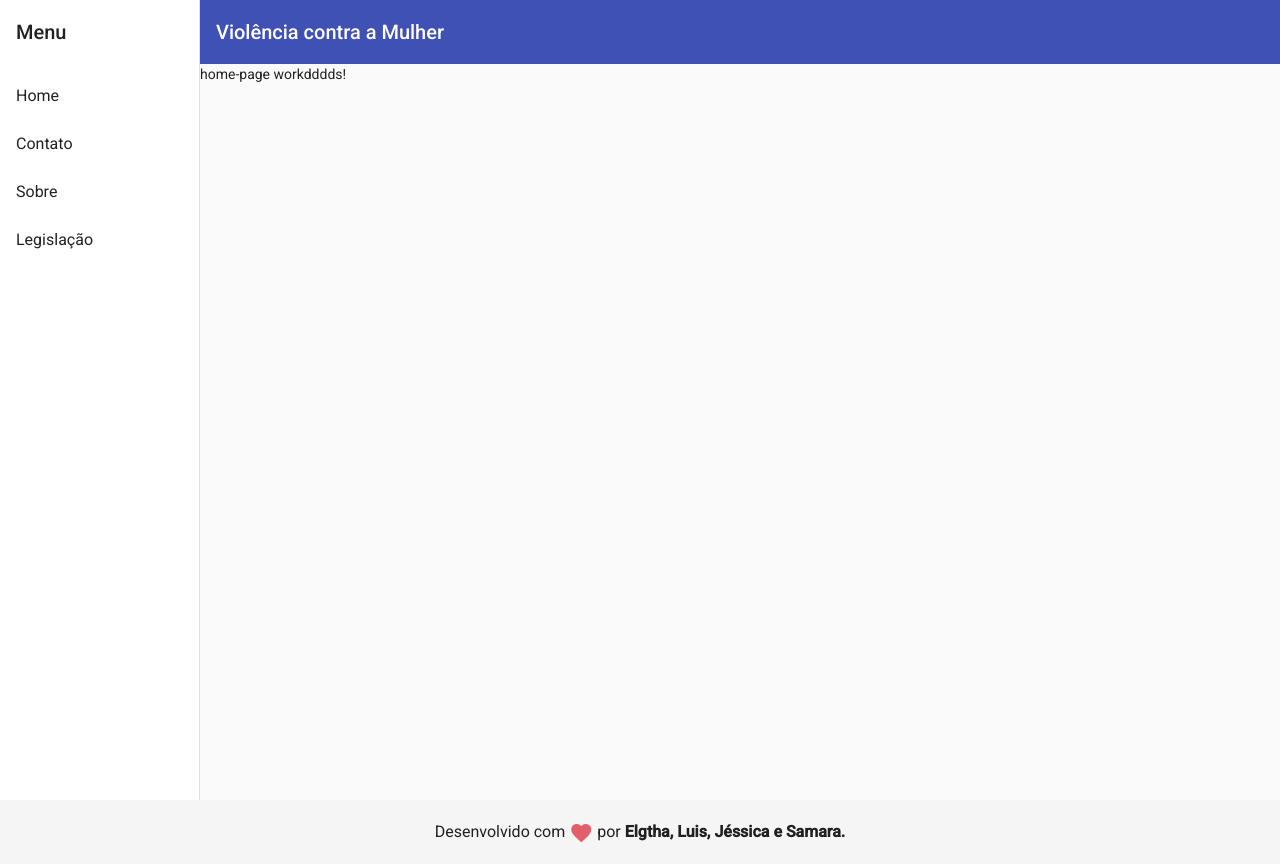
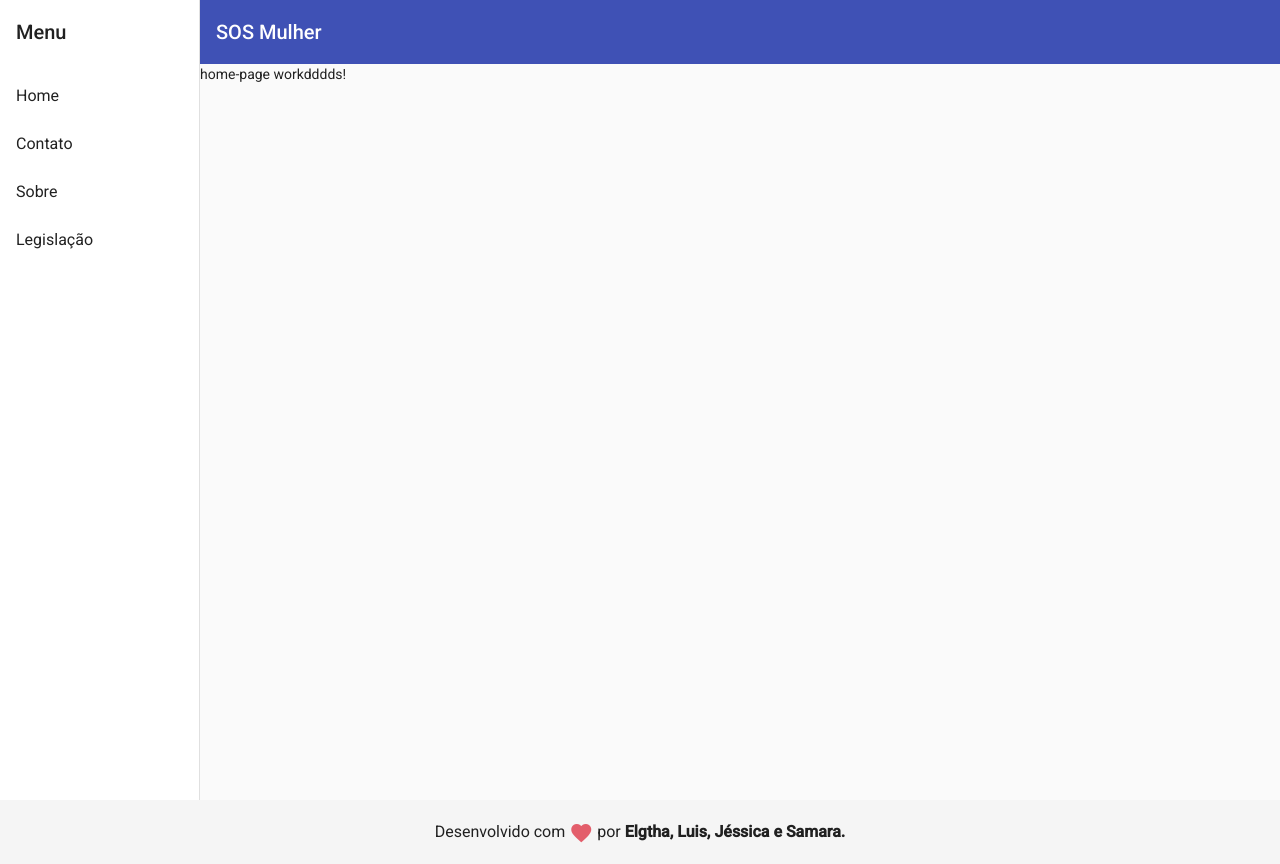
Before and after one commit to rick9141/Hackaton-Iteris-Time13, an Angular app in the folder HackatonIteris/: page / in a window 1280 px wide. Built offline with nearby package versions, Linux system fonts and the light colour scheme.

Commit message:
mod: title alterado

```diff
--- a/HackatonIteris/src/app/components/template/menu-template/menu-template.component.html
+++ b/HackatonIteris/src/app/components/template/menu-template/menu-template.component.html
@@ -22,7 +22,7 @@
         *ngIf="isHandset$ | async">
         <mat-icon aria-label="Side nav toggle icon">menu</mat-icon>
       </button>
-      <span>Violência contra a Mulher</span>
+      <span>SOS Mulher</span>
     </mat-toolbar>
     <router-outlet></router-outlet>
   </mat-sidenav-content>
```
